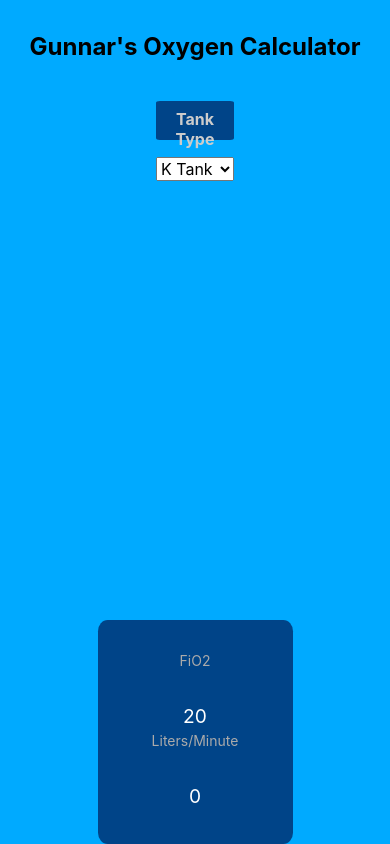
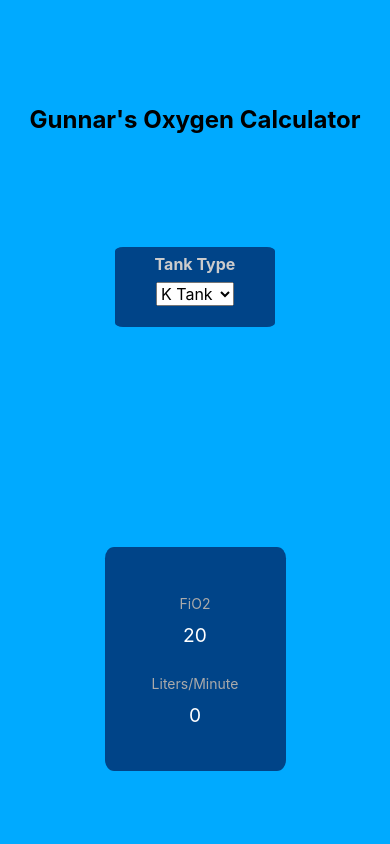
Before and after one commit to gunnarjessee/ReactNativeOxygenCalc, a React Native app: screen / in a window 390 px wide. Built offline with nearby package versions, Linux system fonts and the light colour scheme.

Commit message:
ui updates

```diff
--- a/App.js
+++ b/App.js
@@ -16,13 +16,15 @@ export default function App() {
 
 const styles = StyleSheet.create({
   container: {
-    display: "flex",
+    display: "grid",
     margin: "auto",
+    gridTemplateRow: "5% 10% 25% 10%",
     justifyContent: "center",
     height: "100%",
     width: "100%",
     backgroundColor: '#00AAFF',
     alignItems: 'center',
+    justifyItems: 'center'
   },
   header: {
     marginTop: "2rem",
@@ -31,6 +33,5 @@ const styles = StyleSheet.create({
     fontSize: "1.5rem",
     fontWeight: "bold",
 
-
   },
 });
--- a/components/FlowRate.js
+++ b/components/FlowRate.js
@@ -43,11 +43,10 @@ const flowRateStyle = StyleSheet.create({
     },
     content: {
         color: "#AAA",
-
+        marginTop: "1rem"
     },
     inputText: {
         width: "50%",
-        marginTop: "1rem",
         color: "#FFF",
         textAlign: "center",
         fontSize: "1.2rem"
--- a/components/TankType.js
+++ b/components/TankType.js
@@ -52,7 +52,7 @@ const tankStyle = StyleSheet.create({
         margin: "0",
         backgroundColor: "#004488",
         aspectRatio: "2/1",
-        width: "20%",
+        width: "10rem",
         display: "flex",
         margin: "auto",
         alignItems: "center",
```
